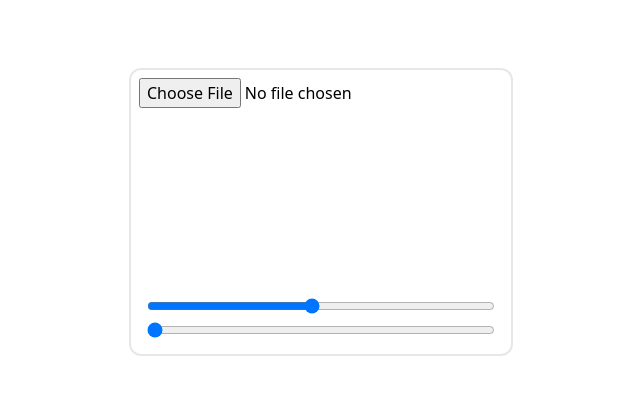
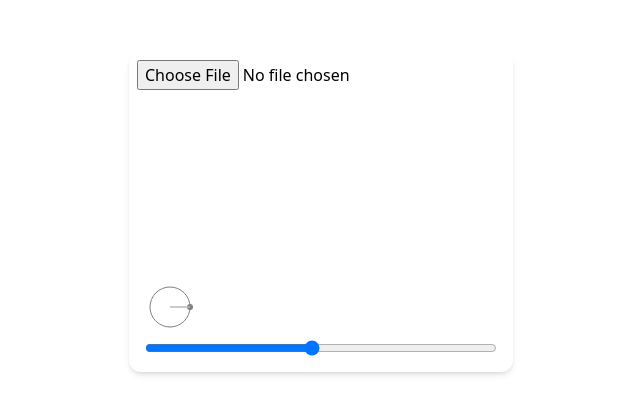
Before and after one commit to juhanakristian/makepattern, a Preact app: page / in a window 1280 px wide. Shown: the part 188-602 px from the top of the page, without its empty margins (319-959 px from the left). Built offline with nearby package versions, Linux system fonts and the light colour scheme.

Commit message:
wip: rotary dial

```diff
--- a/src/components/PatternCanvas.tsx
+++ b/src/components/PatternCanvas.tsx
@@ -1,4 +1,5 @@
 import { useEffect, useRef, useState } from "preact/hooks";
+import RotaryDial from "./RotaryDial";
 
 export default function ImageEditor() {
   const [image, setImage] = useState<string | null>(null);
@@ -107,7 +108,7 @@ export default function ImageEditor() {
       className="w-full h-full flex justify-center items-center"
       style={{ "--bg-image": `url('${dataURL}')` }}
     >
-      <div className="w-96 border-2 rounded-xl p-2 bg-white">
+      <div className="w-96  rounded-xl p-2 bg-white shadow-md">
         <input
           className=""
           type="file"
@@ -122,6 +123,7 @@ export default function ImageEditor() {
           />
         </div>
         <div className="p-2 flex flex-col gap-2">
+          <RotaryDial value={angle} onChange={(value) => setAngle(value)} />
           <input
             id="scale"
             type="range"
@@ -131,15 +133,6 @@ export default function ImageEditor() {
             value={scale}
             onInput={handleScaleChange}
           />
-          <input
-            id="rotate"
-            type="range"
-            min="0"
-            max="360"
-            step="1"
-            value={angle}
-            onInput={handleRotate}
-          />
         </div>
       </div>
     </div>
--- /dev/null
+++ b/src/components/RotaryDial.tsx
@@ -0,0 +1,74 @@
+import { useEffect, useRef, useState } from "preact/hooks";
+
+type Props = {
+  value: number;
+  onChange: (value: number) => void;
+};
+
+export default function RotaryDial({ value: initialValue, onChange }: Props) {
+  const [value, setValue] = useState(0);
+
+  const [dragStar, setDragStart] = useState({ x: 0, y: 0 });
+
+  function handleMouseUp() {
+    globalThis.removeEventListener("mouseup", handleMouseUp);
+    globalThis.removeEventListener("mousemove", handleMouseMove);
+  }
+
+  function handleMouseDown(event: any) {
+    event.preventDefault();
+
+    setDragStart({ x: event.clientX, y: event.clientY });
+
+    globalThis.addEventListener("mouseup", handleMouseUp);
+    globalThis.addEventListener("mousemove", handleMouseMove);
+  }
+
+  function handleMouseMove(event: any) {
+    event.preventDefault();
+
+    const { x, y } = dragStar;
+    const dx = event.clientX - x;
+    const dy = event.clientY - y;
+
+    // Calculate distance from mouse drag start to current mouse position
+    const distance = Math.sqrt(dx * dx + dy * dy);
+    // Limit value to 0-360
+    const limitedValue = (value + distance) % 360;
+    setValue(limitedValue);
+    onChange(limitedValue);
+  }
+
+  const size = 50;
+
+  return (
+    <div className="relative">
+      <svg width={size} height={size} onMouseDown={handleMouseDown}>
+        <g transform={`translate(${size / 2}, ${size / 2})`}>
+          <g transform={`rotate(${value})`}>
+            <circle
+              cx={0}
+              cy={0}
+              r={size / 2 - 5}
+              stroke="grey"
+              stroke-width="1"
+              fill="transparent"
+              onMouseDown={handleMouseDown}
+            />
+            <line
+              x1={0}
+              y1={0}
+              x2={size / 2 - 5}
+              y2={0}
+              stroke="gray"
+              strokeWidth={3}
+            />
+            <circle cx={size / 2 - 5} cy={0} r={3} fill="gray" />
+          </g>
+          <line x1={0} y1={0} x2={size / 2 - 5} y2={0} stroke="lightgray" />
+        </g>
+      </svg>
+      <input className="hidden" type="range" min="0" max="360" value={value} />
+    </div>
+  );
+}
```
